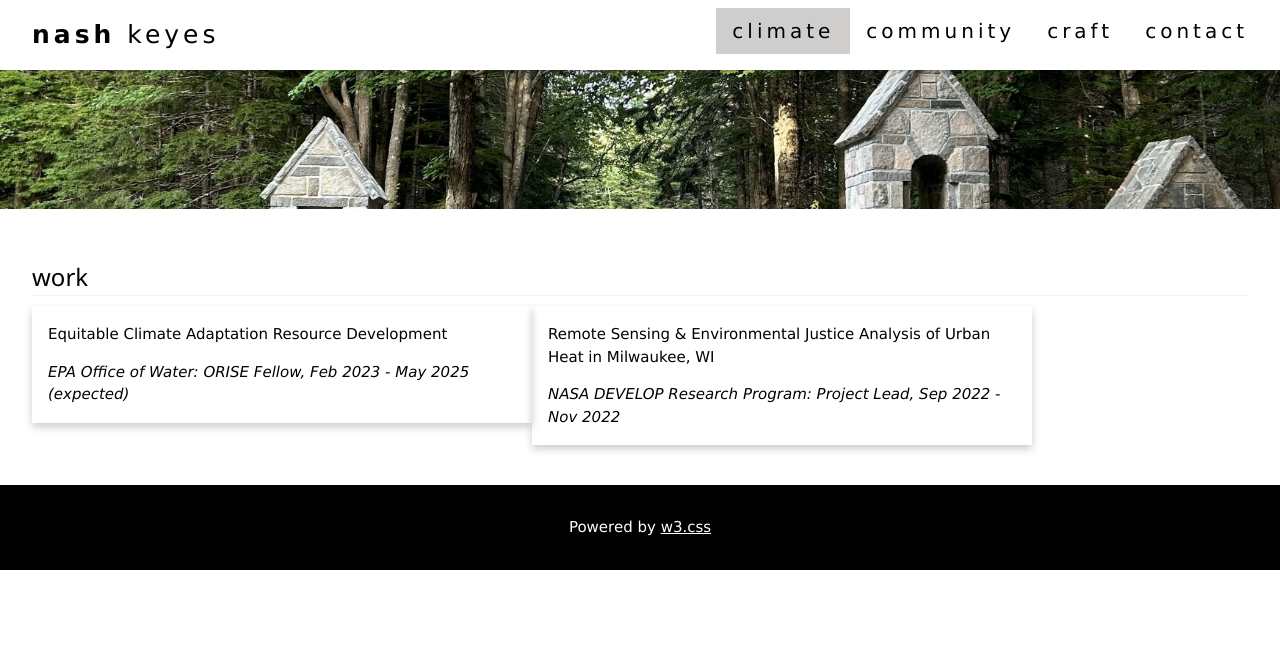
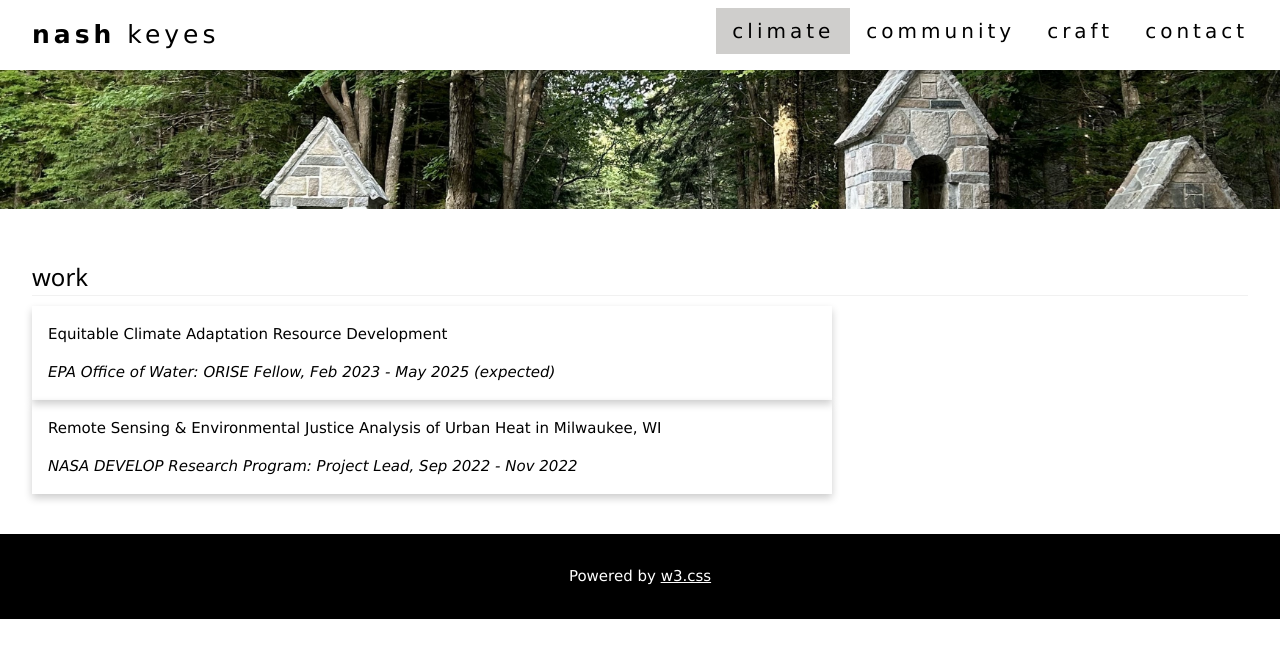
Before and after one commit to ndbkeyes/ndbkeyes.github.io, a Jekyll site: the page climate.html, which Jekyll copies as it is, in a window 1280 px wide. Shown: the top 658 px of the page. Built offline with Jekyll 4.4.1, drawn with Linux system fonts in a browser that asks for light colours.

Commit message:
Update climate.html

```diff
--- a/climate.html
+++ b/climate.html
@@ -39,7 +39,7 @@
     <div class="w3-container w3-padding-32" id="work">
       <h3 class="w3-border-bottom w3-border-light-grey">work</h3>
 
-      <div class="card" style="width:500px;">
+      <div class="card" style="width:800px;">
         <!-- IMG -->
         <div class="container">
           <p>Equitable Climate Adaptation Resource Development</p>
@@ -47,7 +47,7 @@
         </div>
       </div>
 
-      <div class="card" style="width:500px;">
+      <div class="card" style="width:800px;">
         <!-- IMG -->
         <div class="container">
           <p>Remote Sensing & Environmental Justice Analysis of Urban Heat in Milwaukee, WI</p>
```
